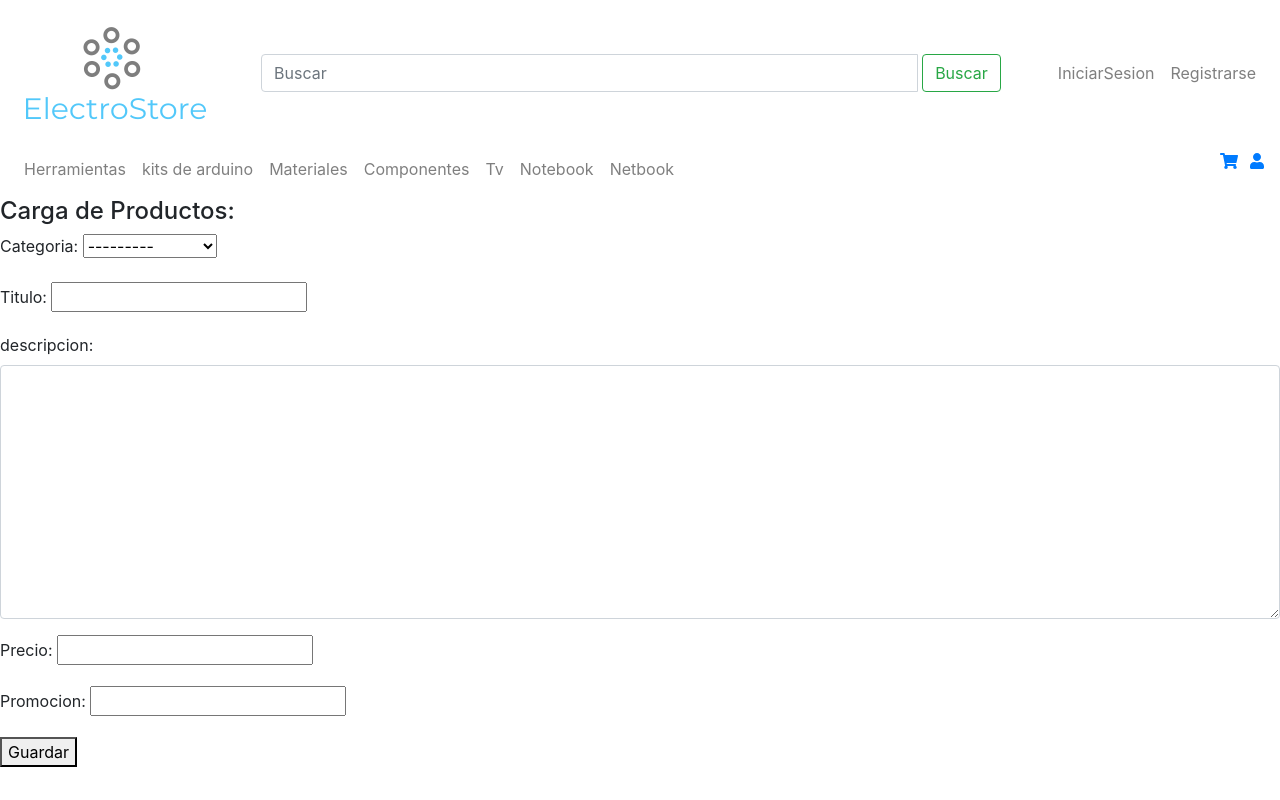
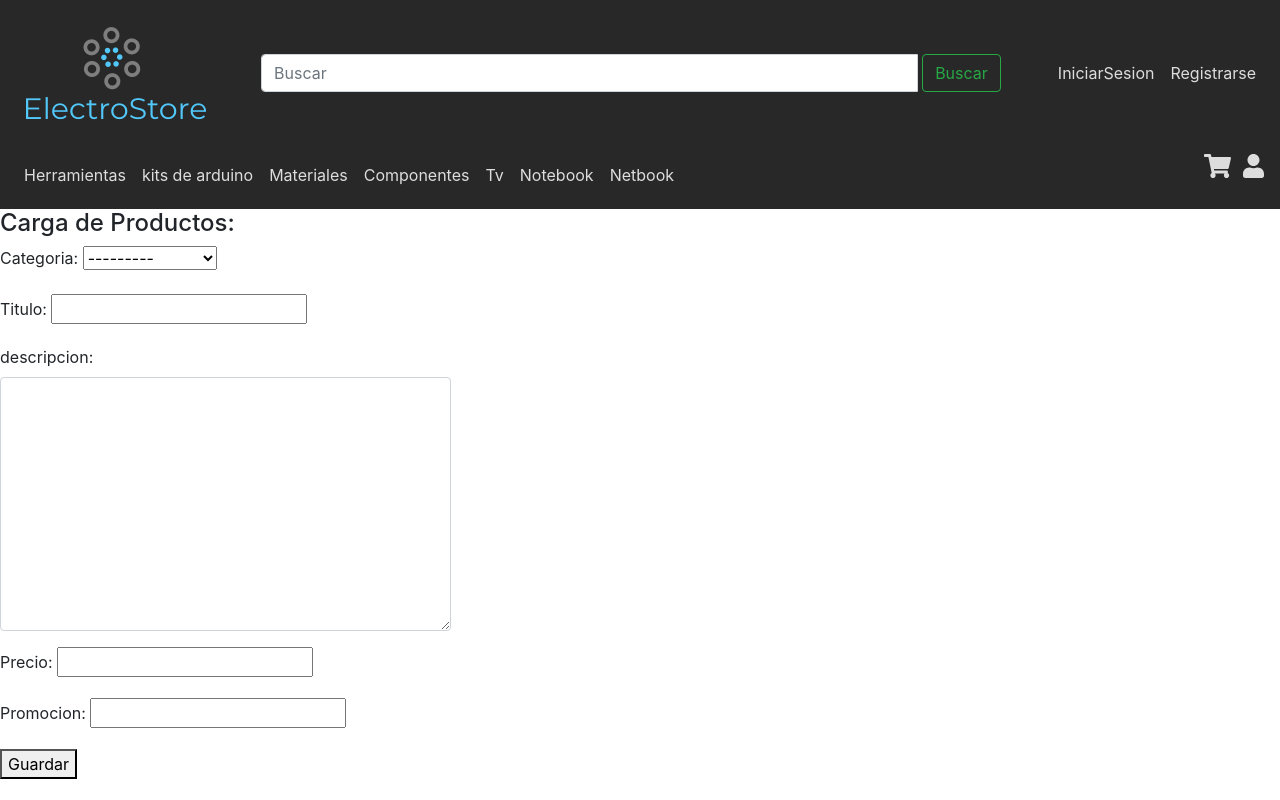
Before and after one commit to hect20/electroStore_django, a Django app: page /carga_producto/ in a window 1280 px wide. Run offline with Django 3.2, Linux system fonts and the light colour scheme; data comes from the database, SQL or seed files in the repository; some libraries are stand-ins or nearby versions.

Commit message:
Update style.css

```diff
--- a/electrostore/static/css/style.css
+++ b/electrostore/static/css/style.css
@@ -2,21 +2,25 @@
 /*-- Hedear --*/
 
 header{
-
+	background: #282828;
     padding-top: 5px;
 
 }
 
+.icons-header a{
+    color: #dddddd;
+    font-size: 24px;
 
-/*--------------------------*/
+}
+
+.form-control{
+    width: auto;
+}
 
 
-/*-------------------------*/
-
-
-
-
-
+.navbar-light .navbar-nav .nav-link {
+    color: #dddddd;
+}
 
 
 /*-- Content --*/
@@ -25,3 +29,19 @@ header{
 
 
 /*-- Footer --*/
+
+
+.footer {
+    background-color: #282828;
+}
+
+
+.navbar-fixed-bottom {
+    bottom: 0;
+    margin-bottom: 0;
+}
+
+.icons-footer a{
+    font-size: 24px;
+    color: #dddddd;
+}
```
